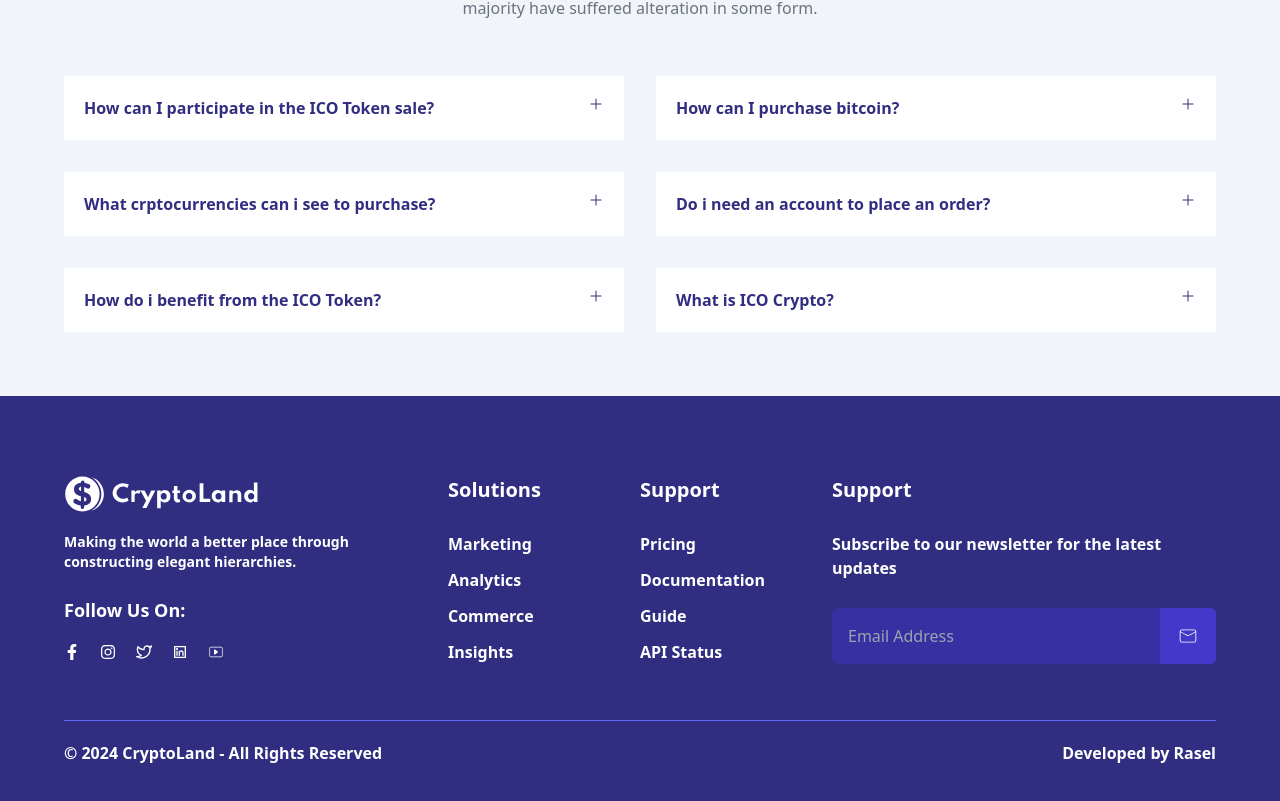
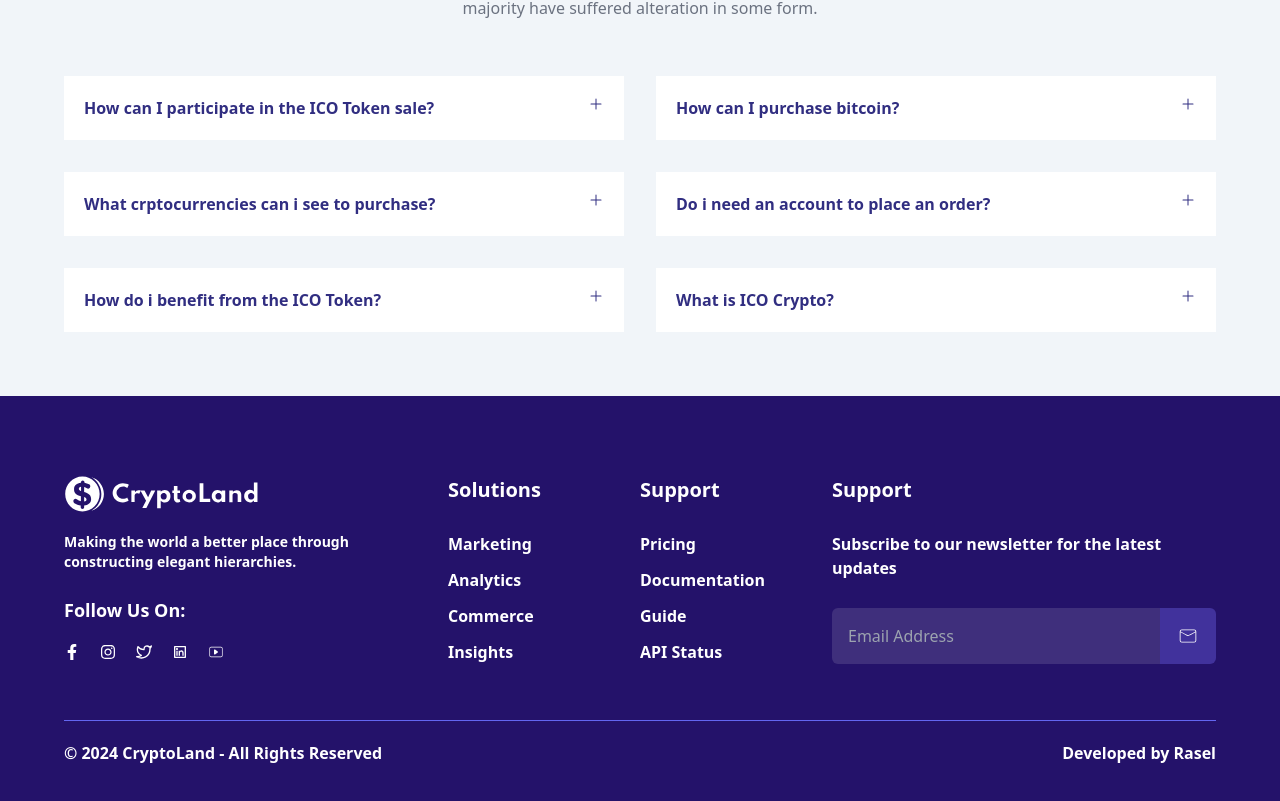
Before and after one commit to ShekRasel/Cryptoland, a React (Vite) app: page / in a window 1280 px wide. Shown: the part 5393-6194 px from the top of the page. Built offline with nearby package versions, Linux system fonts and the light colour scheme.

Commit message:
bg color change

```diff
--- a/src/components/Footer.jsx
+++ b/src/components/Footer.jsx
@@ -7,7 +7,7 @@ import { CiYoutube,CiMail } from "react-icons/ci";
 
 function Footer() {
   return (
-    <div className='bg-indigo-900 px-3 md:px-8 lg:px-12 xl:px-16 2xl:px-72'>
+    <div className='bg-[#24126A] px-3 md:px-8 lg:px-12 xl:px-16 2xl:px-72'>
         <div className=' pt-20 pb-14 text-white grid md:grid-cols-2 lg:grid-cols-12 gap-10 lg:gap-0'>
             <div className=' lg:col-span-4 pr-4 '>
                 <div className=' flex justify-center md:block'>
@@ -46,8 +46,8 @@ function Footer() {
                 <h1 className='text-xl font-semibold text-center md:text-start'>Support</h1>
                 <p className='mt-7 font-semibold text-center md:text-start'>Subscribe to our newsletter for the latest updates</p>
                 <div className='mt-7 flex justify-center items-center'>
-                    <input type="text" className='px-4 py-4 rounded-l-md outline-none w-full bg-indigo-800 text-white' placeholder='Email Address'/>
-                    <span className='bg-indigo-700 p-[18px] rounded-r-md text-xl text-white'><CiMail /></span>
+                    <input type="text" className='px-4 py-4 rounded-l-md outline-none w-full bg-[#3F2F7C] text-white' placeholder='Email Address'/>
+                    <span className='bg-[#41329C] p-[18px] rounded-r-md text-xl text-white'><CiMail /></span>
                 </div>
             </div>
         </div>
```
